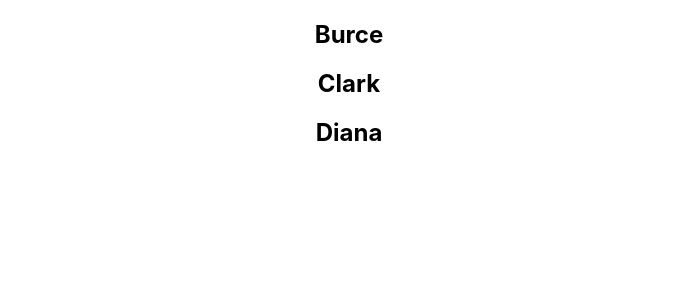
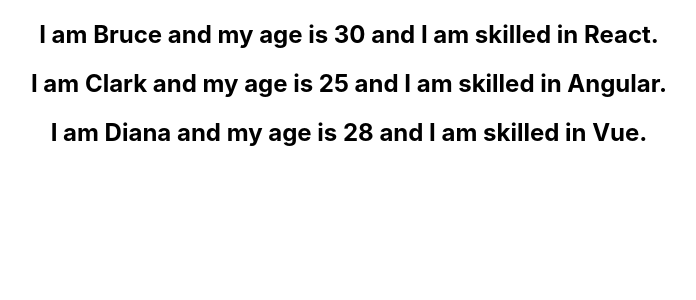
Before and after one commit to yashlad27/react_crash, a React (Create React App) app: page / in a window 1280 px wide. Shown: the top 300 px of the page, without its empty margins (291-987 px from the left). Built offline with nearby package versions, Linux system fonts and the light colour scheme.

Commit message:
simplifying and destructing persons json into map

```diff
--- a/src/components/NameList.js
+++ b/src/components/NameList.js
@@ -1,6 +1,7 @@
 // List Rendering
 
 import React from 'react'
+import Person from './Person'
 
 function NameList() {
     const names = ['Burce', 'Clark', 'Diana']
@@ -26,20 +27,23 @@
         }
     ]
 
-  return (
-    <div>
-        {/* Normal Array slicing */}
-        {/* <h2>{names[0]}</h2>
-        <h2>{names[1]}</h2>
-        <h2>{names[2]}</h2> */}
+    const personList = persons.map(person => <Person person={person} />)
+    return <div>{personList}</div>
 
-        {/* Map method: */}
-        {
-            names.map(name => <h2>{name}</h2>)
-        }
-    </div>
+//   return (
+//     <div>
+//         {/* Normal Array slicing */}
+//         {/* <h2>{names[0]}</h2>
+//         <h2>{names[1]}</h2>
+//         <h2>{names[2]}</h2> */}
 
-  )
+//         {/* Map method: */}
+//         {
+//             names.map(name => <h2>{name}</h2>)
+//         }
+//     </div>
+
+//   )
 }
 
 export default NameList
--- /dev/null
+++ b/src/components/Person.js
@@ -0,0 +1,9 @@
+import React from 'react'
+
+function Person({person}) {
+  return (
+    <h2>I am {person.name} and my age is {person.age} and I am skilled in {person.skill}.</h2>
+  )
+}
+
+export default Person
```
